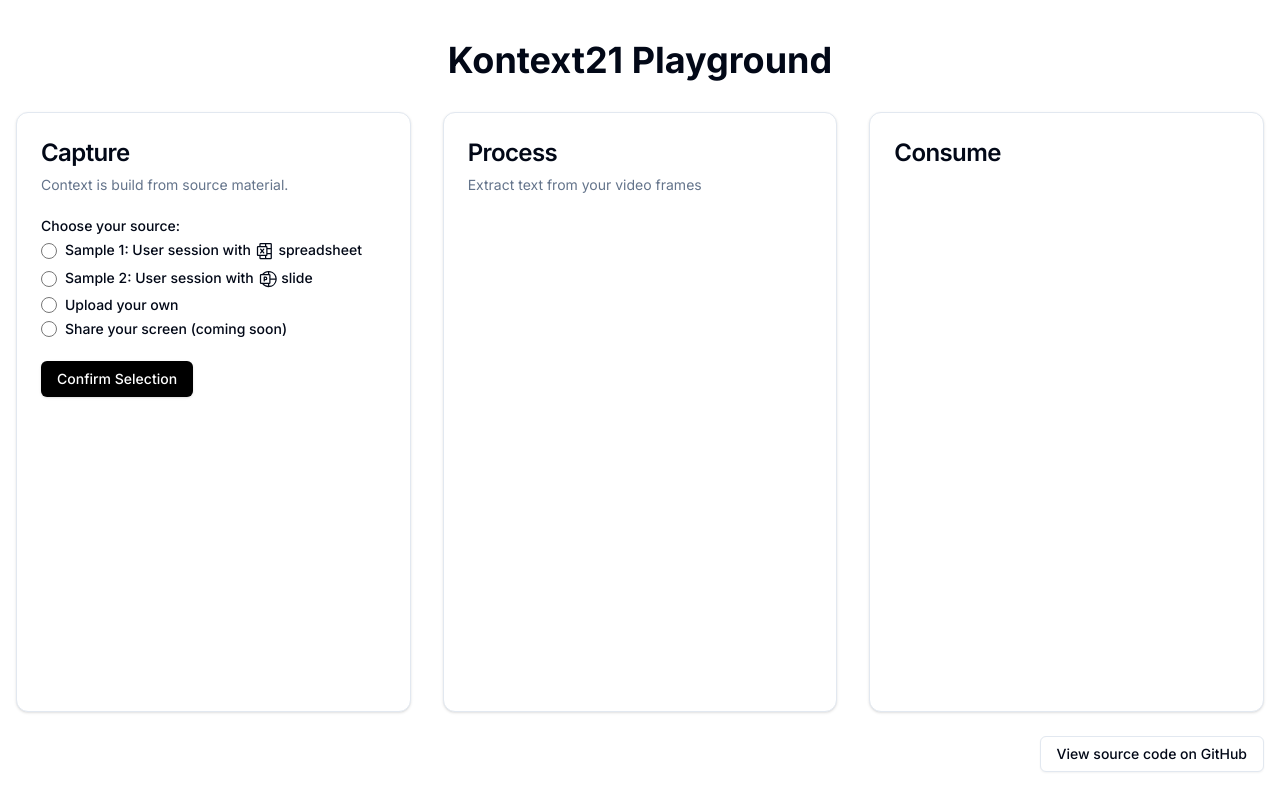
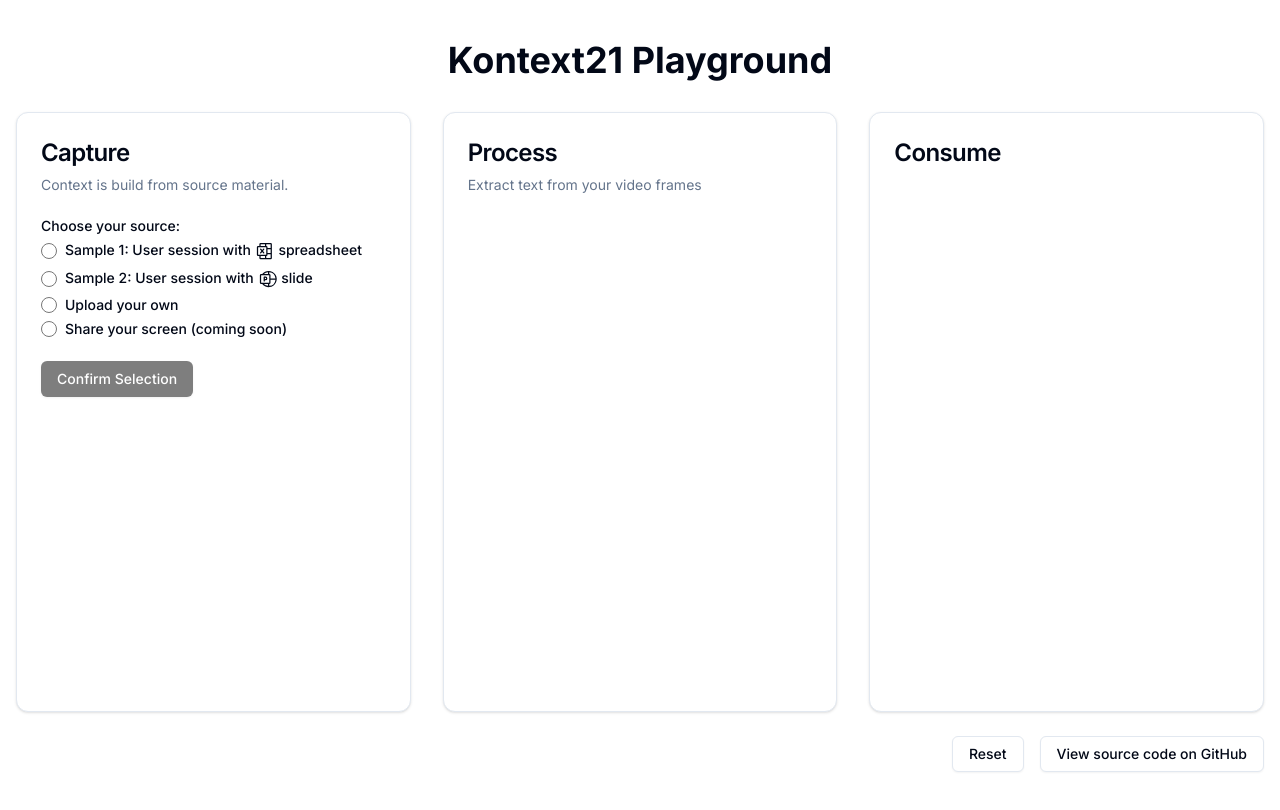
Before and after one commit to kontext21/k21-playground, a Next.js app: page / in a window 1280 px wide. Shown: the top 810 px of the page. Built offline with nearby package versions, Linux system fonts and the light colour scheme.

Commit message:
changed the way the radio buttons influence the availability of the confirm button and following steps.

```diff
--- a/app/page.tsx
+++ b/app/page.tsx
@@ -61,6 +61,8 @@ export default function VideoUploader() {
     example: null,
   });
   const [step, setStep] = useState<"select" | "process">("select");
+
+  const fileInputRef = useRef<HTMLInputElement>(null);
 
   // Ref to the element you want to record
   const appRef = useRef<HTMLDivElement>(null);
@@ -204,6 +206,7 @@ export default function VideoUploader() {
                           id="excel"
                           name="source"
                           value="excel"
+                          checked={source.type === "excel"}
                           onChange={() => {
                             setSource({
                               type: "excel",
@@ -226,6 +229,7 @@ export default function VideoUploader() {
                           id="powerpoint"
                           name="source"
                           value="powerpoint"
+                          checked={source.type === "powerpoint"}
                           onChange={() => {
                             setSource({
                               type: "powerpoint",
@@ -248,6 +252,7 @@ export default function VideoUploader() {
                           id="upload"
                           name="source"
                           value="upload"
+                          checked={source.type === "upload"}
                           onChange={() => {
                             setSource({ type: "upload", example: null });
                             setFile(null);
@@ -263,6 +268,7 @@ export default function VideoUploader() {
                           id="screen"
                           name="source"
                           value="screen"
+                          checked={source.type === "screen"}
                           onChange={() => {
                             setSource({ type: "screen", example: null });
                             setFile(null);
@@ -289,6 +295,7 @@ export default function VideoUploader() {
                       <Label htmlFor="video">Select MP4 Video</Label>
                       <div className="flex gap-2">
                         <Input
+                          ref={fileInputRef}
                           id="video"
                           type="file"
                           accept="video/mp4"
@@ -302,6 +309,9 @@ export default function VideoUploader() {
                             onClick={() => {
                               setFile(null);
                               setError(null);
+                              if (fileInputRef.current) {
+                                fileInputRef.current.value = "";
+                              }
                             }}
                           >
                             Clear
@@ -339,7 +349,7 @@ export default function VideoUploader() {
                 <Button
                   type="button"
                   onClick={() => setStep("process")}
-                  disabled={source.type === "upload" && !file}
+                  disabled={!source.type || (source.type === "upload" && !file)}
                 >
                   Confirm Selection
                 </Button>
@@ -484,19 +494,21 @@ export default function VideoUploader() {
         </Card>
       </div>
       <div className="flex justify-end mt-6 space-x-4">
-        {response && (
         <Button
           variant="outline"
           onClick={() => {
             setFile(null);
             setResponse(null);
             setWordFrequencies(null);
+            setSource({ type: null, example: null });
             setStep("select");
+            if (fileInputRef.current) {
+              fileInputRef.current.value = "";
+            }
           }}
         >
           Reset
         </Button>
-        )}
         <Button variant="outline">
           <a
             href="https://github.com/kontext21/k21-playground"
```
Lines whose indentation alone changed are shown as unchanged.
